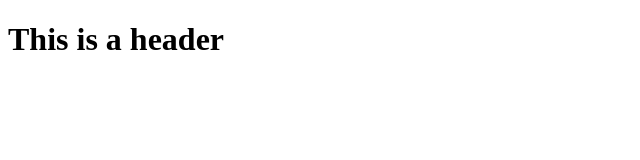
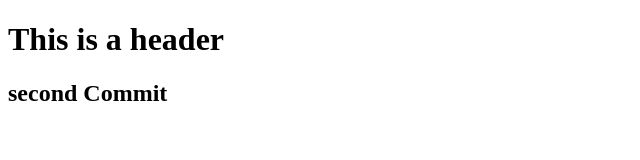
Before and after one commit to jinzhang05/BootstrapPorfolio, a plain HTML site: page index.html in a window 1280 px wide. Shown: the whole page, without its empty margins (0-640 px from the left). Drawn offline with Linux system fonts and the light colour scheme.

Commit message:
second commit

```diff
--- a/index.html
+++ b/index.html
@@ -8,5 +8,6 @@
 </head>
 <body>
     <h1>This is a header</h1>
+    <h2>second Commit</h2>
 </body>
 </html>
```
